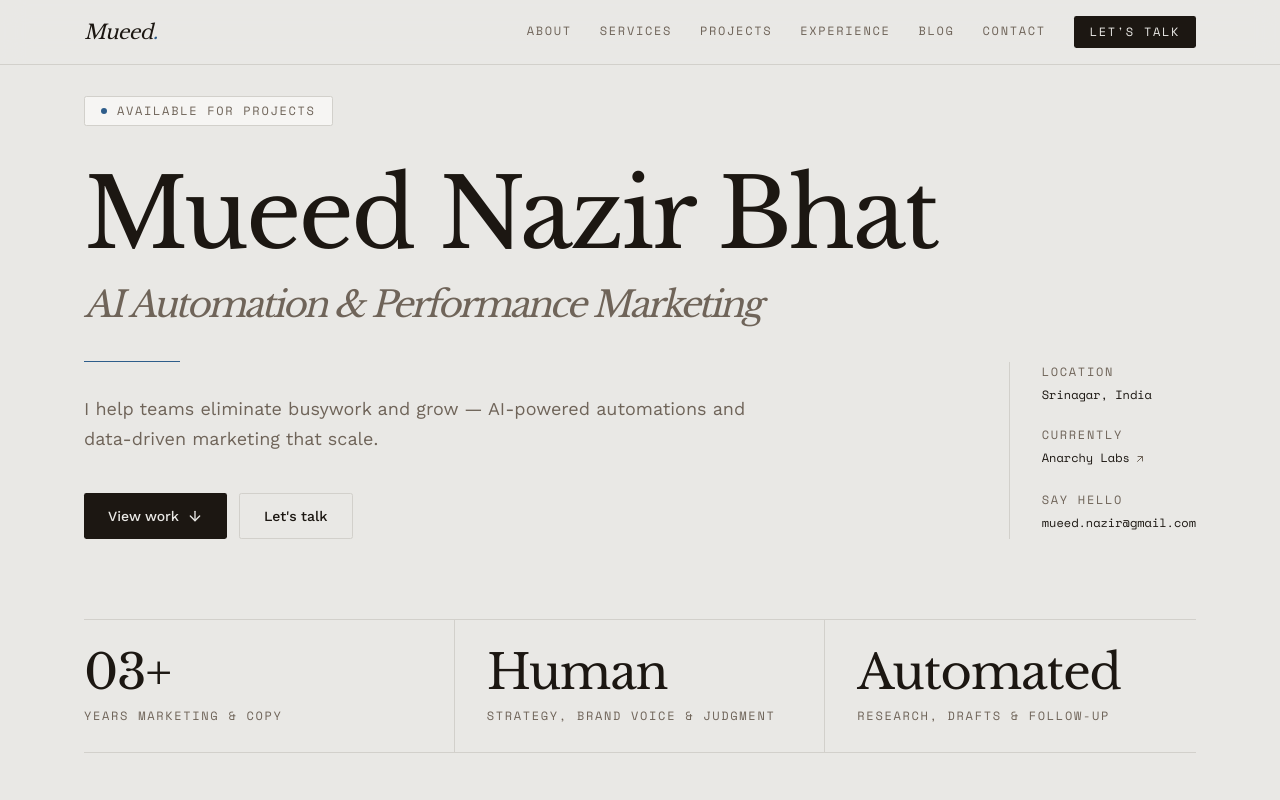
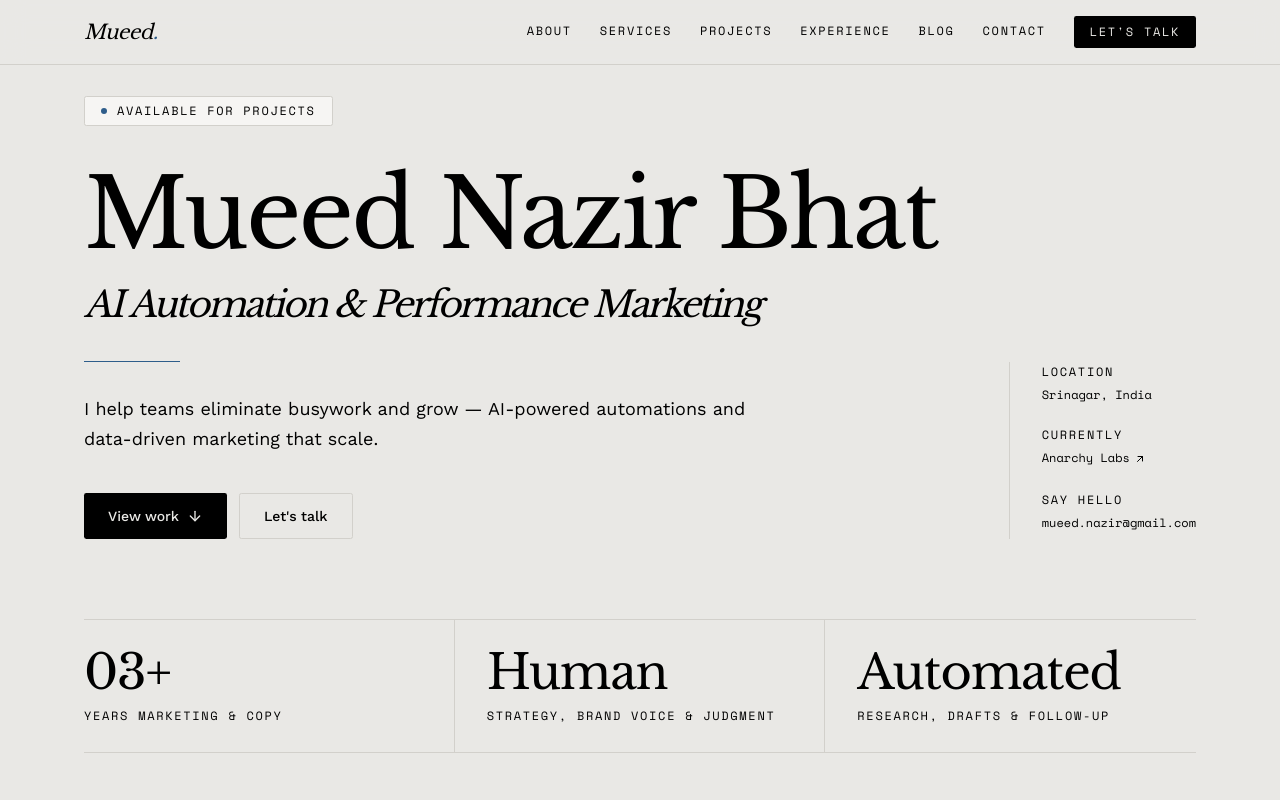
Before and after one commit to mueedbhat-create/mueed-portfolio, a Next.js app: page / in a window 1280 px wide. Shown: the top 800 px of the page. Built offline with nearby package versions, Linux system fonts and the light colour scheme.

Commit message:
Change all text colors to pure black

```diff
--- a/app/globals.css
+++ b/app/globals.css
@@ -50,17 +50,17 @@
 
 :root {
   --background: #e9e8e5;
-  --foreground: #1c1712;
+  --foreground: #000000;
   --card: #f6f5f3;
-  --card-foreground: #1c1712;
+  --card-foreground: #000000;
   --popover: #f6f5f3;
-  --popover-foreground: #1c1712;
+  --popover-foreground: #000000;
   --primary: #2e5d8a;
   --primary-foreground: #fbf7f1;
   --secondary: #dfddd9;
-  --secondary-foreground: #3d342b;
+  --secondary-foreground: #000000;
   --muted: #e0dfdb;
-  --muted-foreground: #6f6459;
+  --muted-foreground: #000000;
   --accent: #2e5d8a;
   --accent-foreground: #fbf7f1;
   --destructive: #a33b2e;
@@ -74,11 +74,11 @@
   --chart-5: #3d342b;
   --radius: 0.25rem;
   --sidebar: #e0dfdb;
-  --sidebar-foreground: #1c1712;
+  --sidebar-foreground: #000000;
   --sidebar-primary: #2e5d8a;
   --sidebar-primary-foreground: #fbf7f1;
   --sidebar-accent: #dfddd9;
-  --sidebar-accent-foreground: #1c1712;
+  --sidebar-accent-foreground: #000000;
   --sidebar-border: #d2d0cb;
   --sidebar-ring: #7fa3c6;
 }
```
